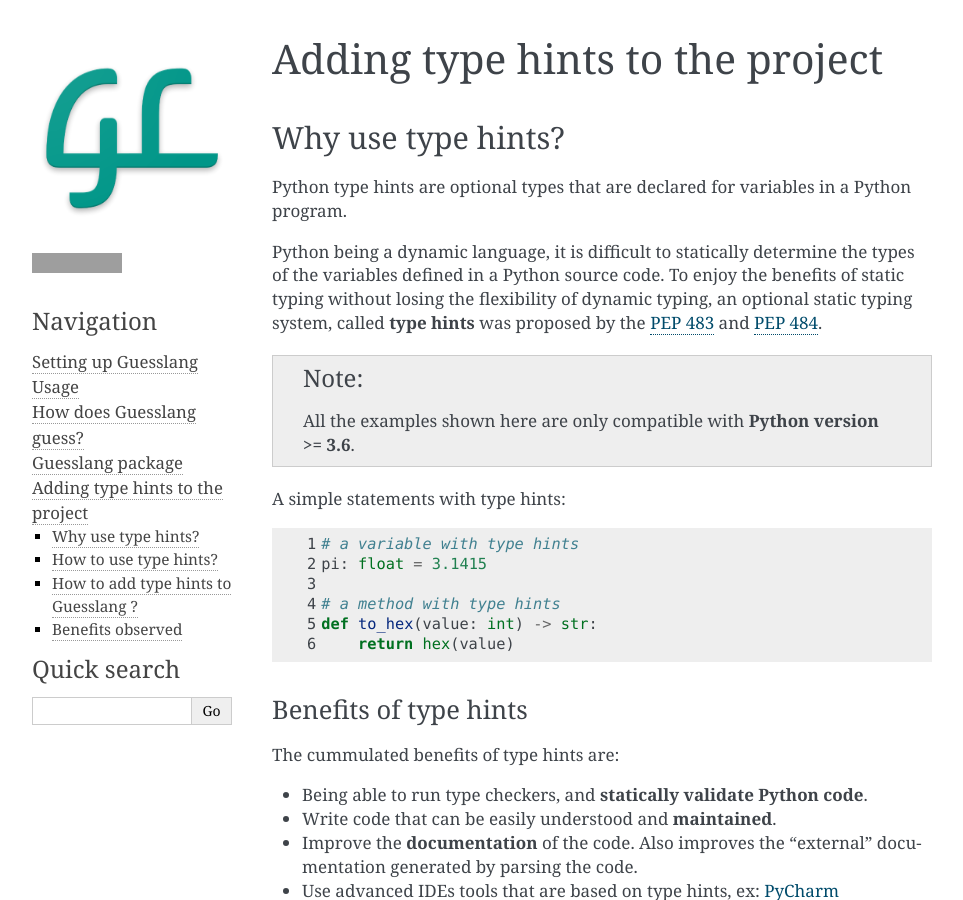
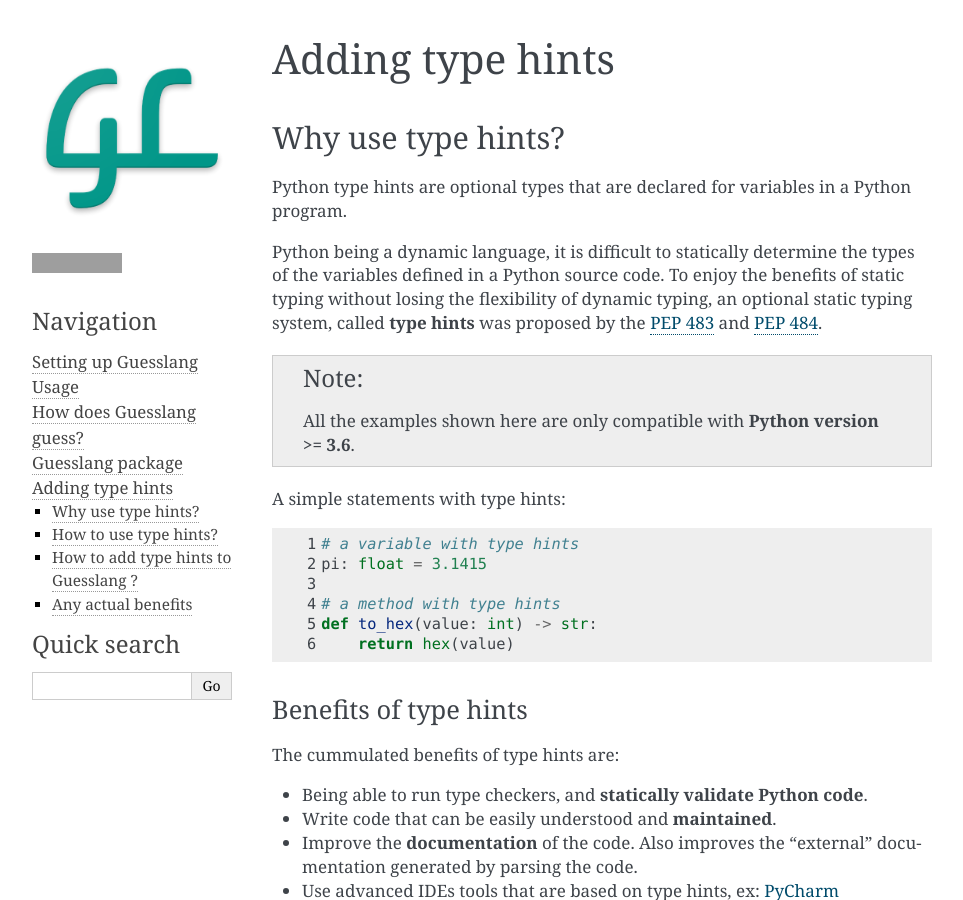
Before and after one commit to yoeo/guesslang, a Sphinx documentation site: the page built from docs/typehint.rst, in a window 1280 px wide and 900 px high. Shown: the whole window, without its empty margins (148-1111 px from the left). Built offline with Sphinx 7.4.7, drawn with Linux system fonts in a browser that asks for light colours; some of the changed text lies outside the part shown; grey boxes are pictures that could not be loaded.

Commit message:
Change titles

```diff
--- a/docs/typehint.rst
+++ b/docs/typehint.rst
@@ -1,5 +1,5 @@
-Adding type hints to the project
-================================
+Adding type hints
+=================
 
 .. toctree::
    :maxdepth: 2
@@ -478,8 +478,8 @@ Fix typing issues
 
 wip...
 
-Benefits observed
------------------
+Any actual benefits
+-------------------
 
 Benefits:
 * Better code understanding.
```
